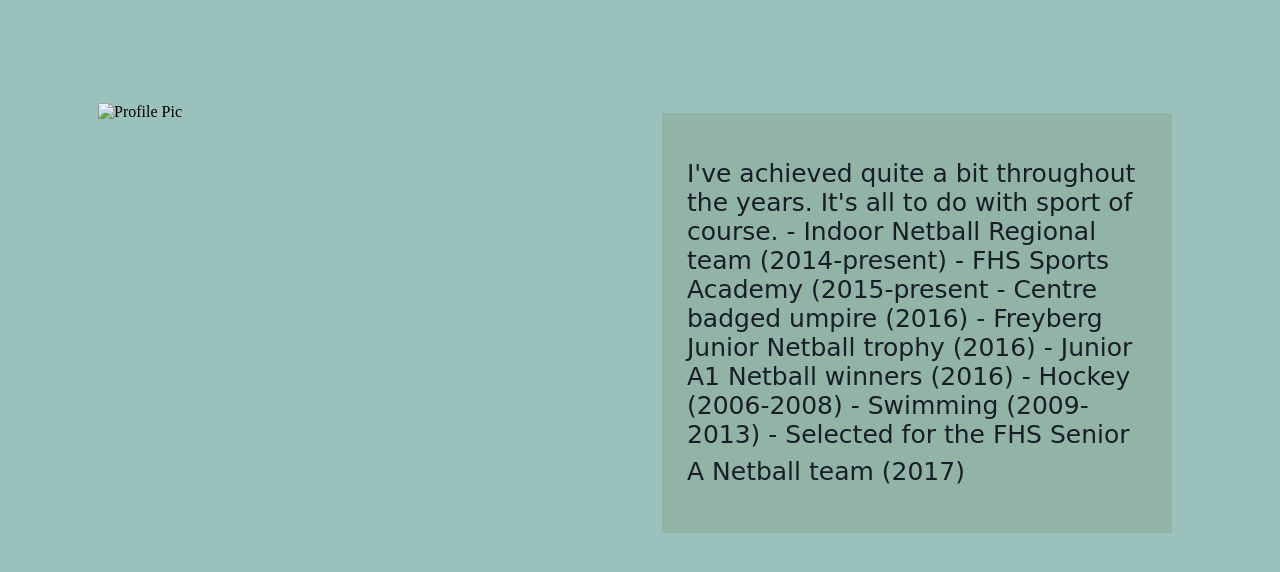
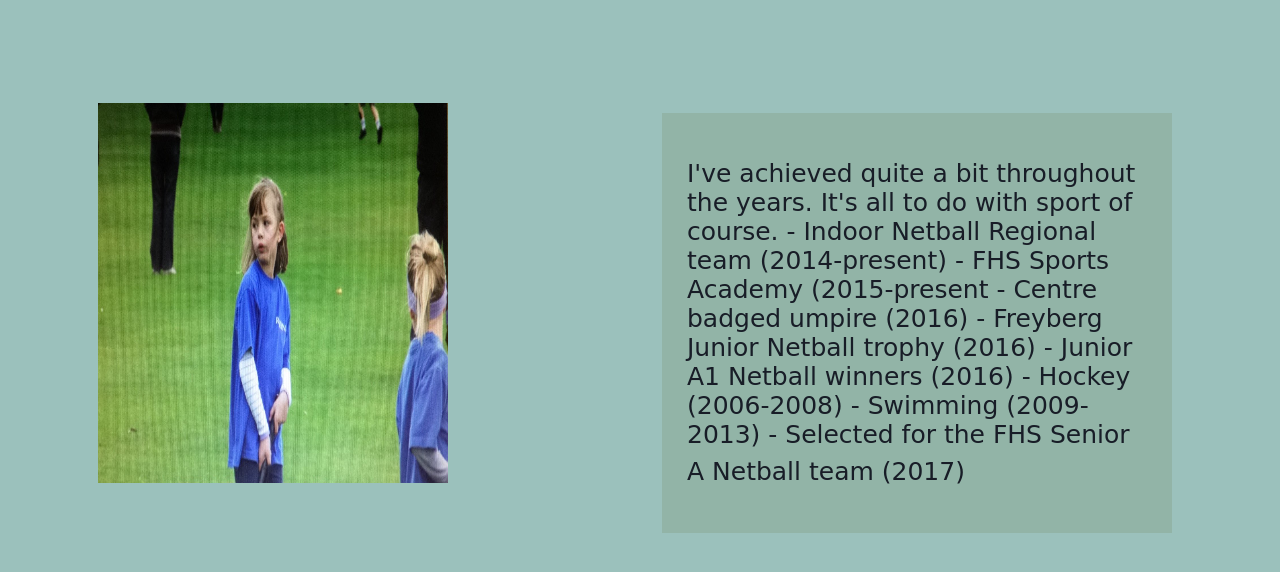
Before and after one commit to britneymanaia/britneymanaia.github.io, a plain HTML site: page achievements.html in a window 1280 px wide. Shown: the part 322-894 px from the top of the page. Drawn offline with nearby package versions, Linux system fonts and the light colour scheme; a web font is replaced by a local one.

Commit message:
Update achievements.html

```diff
--- a/achievements.html
+++ b/achievements.html
@@ -33,7 +33,7 @@
         <div class="leftSide">
              <h1>Achievements</h1>
              <p>My achievements so far</p>
-             <img src="hockey.jpg" alt="Profile Pic"> <!-- This should be on the LEFT side of the page -->
+             <img src="Photos/hockey.jpg" alt="Photos/Profile Pic"> <!-- This should be on the LEFT side of the page -->
 
              <div class="text"> <!-- This is the main text of this page-->
             I've achieved quite a bit throughout the years. It's all to do with sport of course.
```
